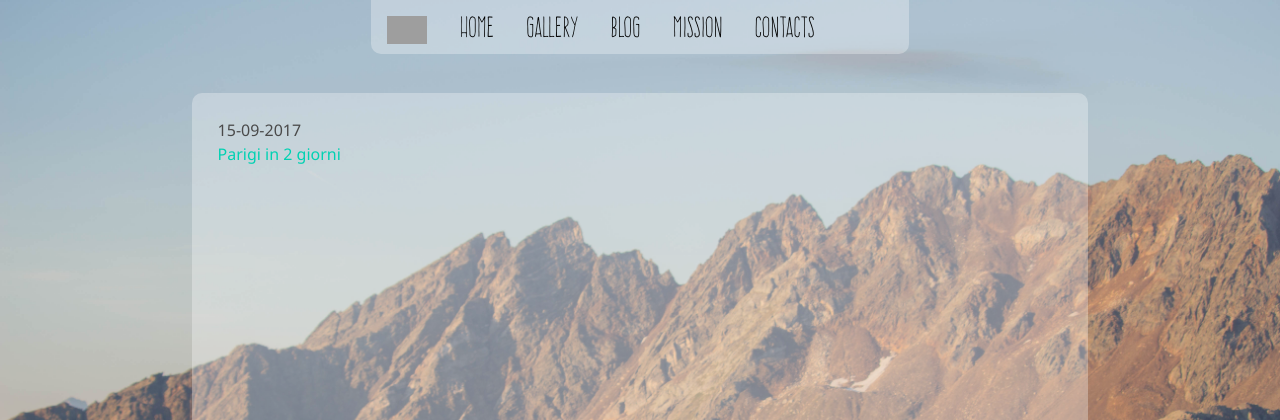
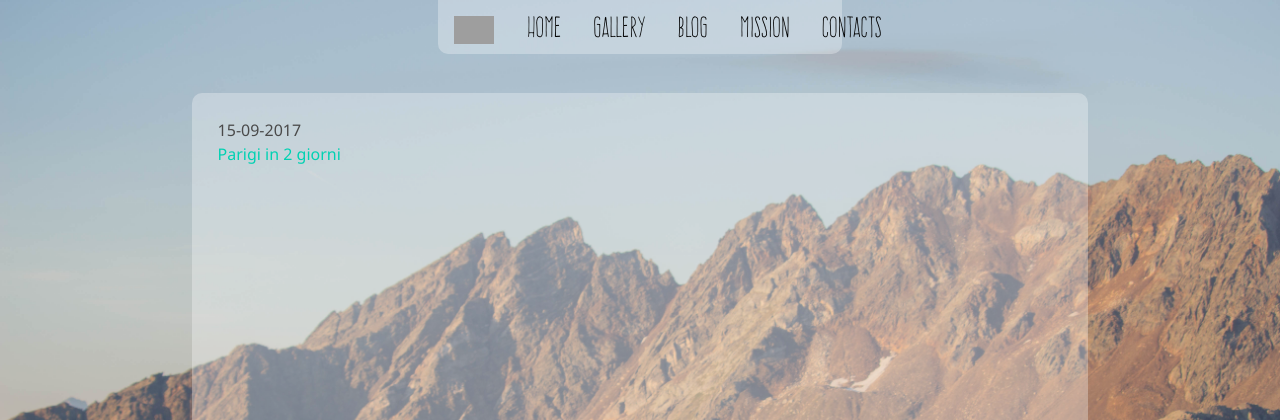
Before and after one commit to vxrich/Sito_Django, a Django app: page /blog/ in a window 1280 px wide. Shown: the top 420 px of the page. Run offline with Django 3.2, Linux system fonts and the light colour scheme; data comes from the database, SQL or seed files in the repository; grey boxes are pictures that could not be loaded.

Commit message:
Modificata percentuale nav.custom

```diff
--- a/Sito_Django/settings.py
+++ b/Sito_Django/settings.py
@@ -27,7 +27,7 @@ DEBUG = True
 
 ALLOWED_HOSTS = ['*']
 
-# Email value for send email to me
+# Email value to send email to me
 
 EMAIL_HOST = 'smtp.gmail.com'
 EMAIL_HOST_USER = 'r.grespan6@gmail.com'
--- a/static/css/custom.css
+++ b/static/css/custom.css
@@ -165,7 +165,7 @@ nav.custom{
     border-bottom-left-radius: 10px;
     border-bottom-right-radius: 10px;
     background-color:rgba(255,255,255,.3);
-    width: 60%;
+    width: 45%;
     margin:auto;
     top: 0;
 }
```
Also changed, not shown: 1 other file.
